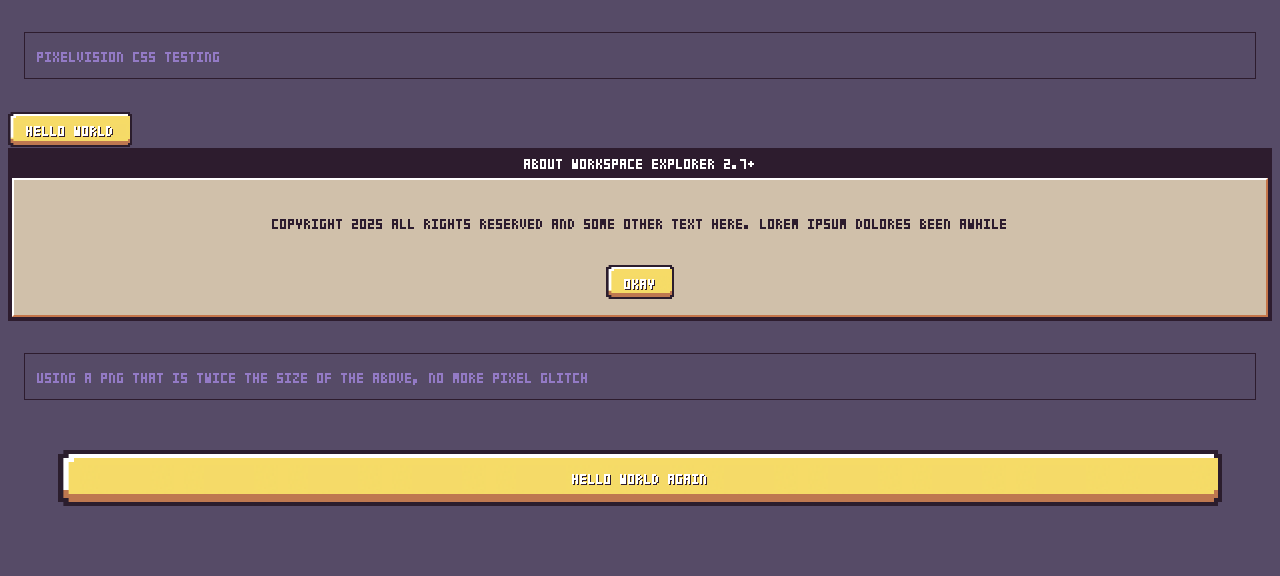
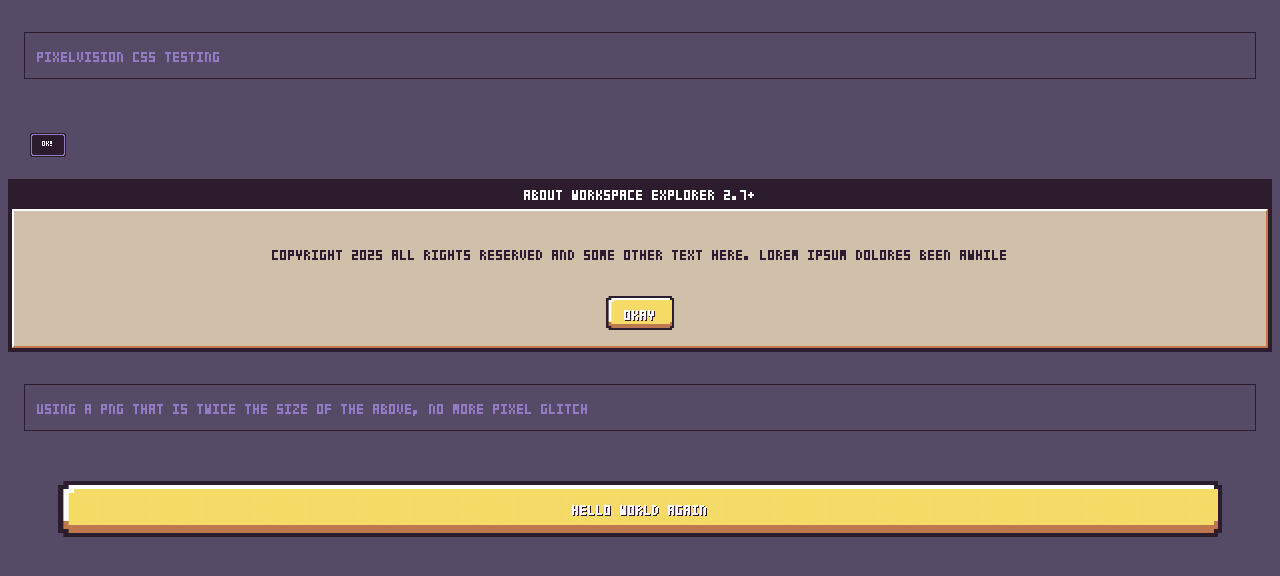
Before and after one commit to russellmorgan/pixelvisionCSS, a website built with Vite: page index.html in a window 1280 px wide. Built offline with nearby package versions, Linux system fonts and the light colour scheme.

Commit message:
slice code with sample image

```diff
--- a/index.html
+++ b/index.html
@@ -10,7 +10,10 @@
   <div class="hello">
   pixelvision css testing
   </div>
-  <button type="button">HELLO WORLD</button>
+  <div style="width:60px; padding:10px">
+    <div class="cta">OK!</div>
+  </div>
+
   <div class="modal">
     about workspace explorer 2.7+
     <div class="modal-inner">
--- a/main.css
+++ b/main.css
@@ -108,3 +108,18 @@ button {
     line-height: 2.5rem;
     cursor: pointer;
 }
+
+.cta {
+    font-family: "pixelvision-4x8";
+    color: var(--cta-text);
+    font-size: 1rem;
+    width: auto;
+    height: auto;
+    min-height: 16px;
+    border:16px solid transparent; /* size of the border image in general */
+    border-image-source:url('img/pv8-chrome-2x.png');
+    border-image-slice: 32 fill; /* size of the actual corner image you want */
+    margin: 0;
+    padding:0;
+    text-align: center;
+}
```
